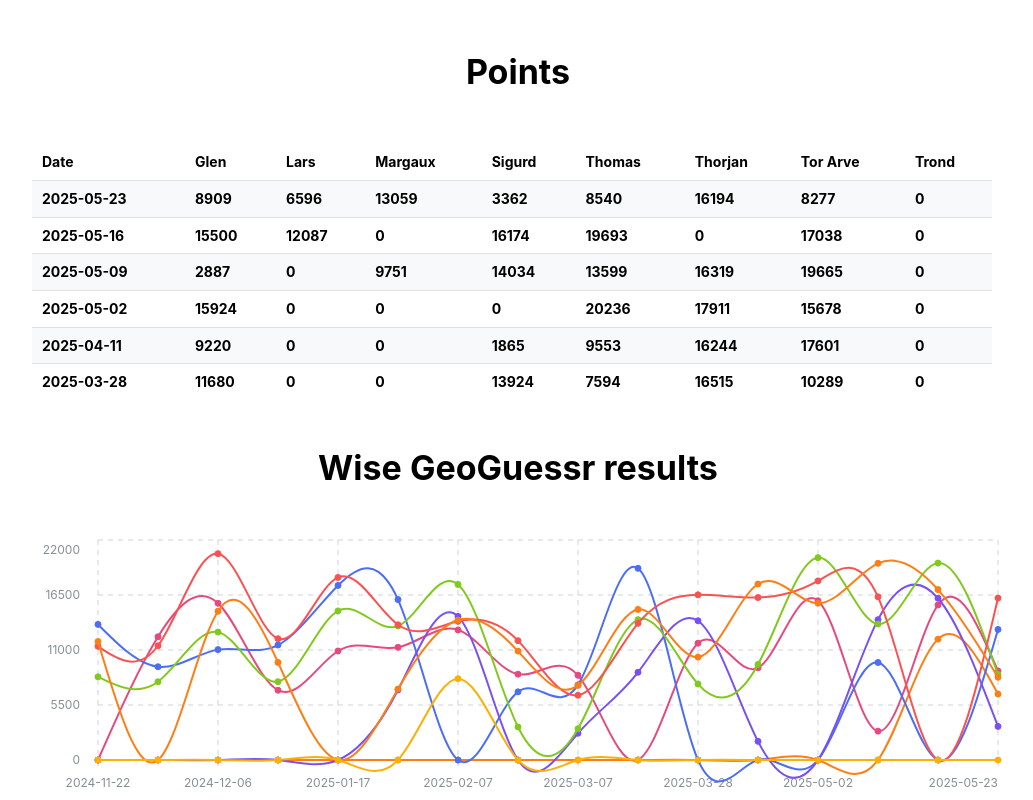
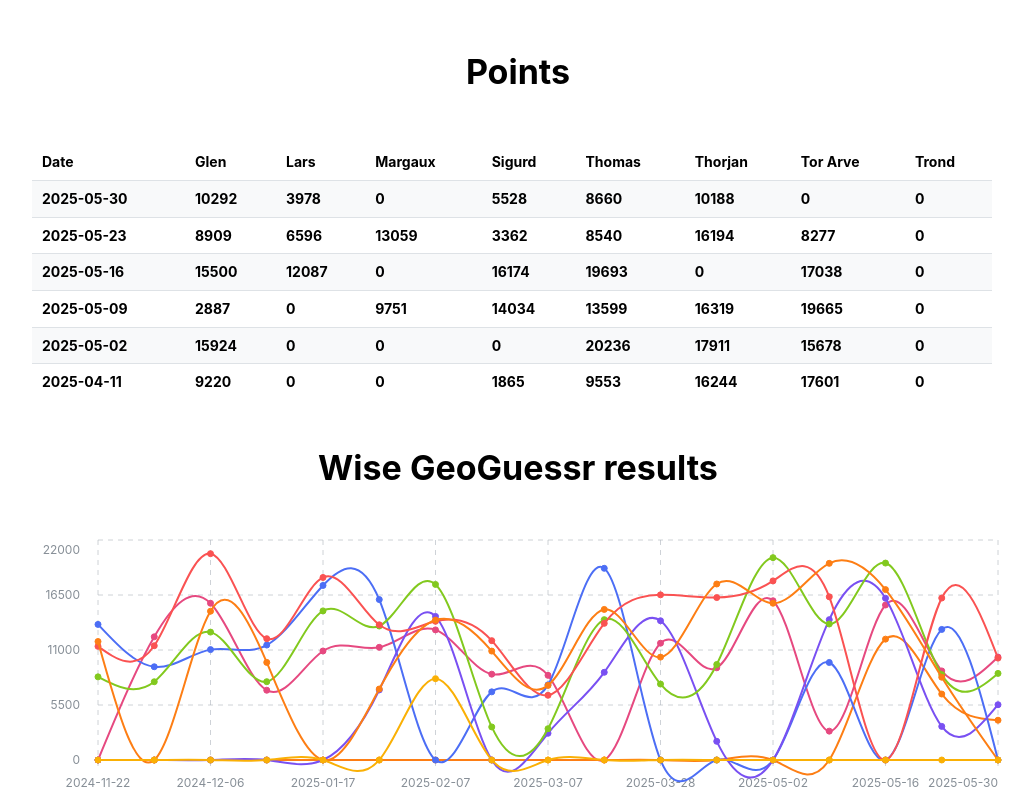
Before and after one commit to glensorbo/wise-geoguessr, a React (Vite) app: page / in a window 1280 px wide. Shown: the top 800 px of the page, without its empty margins (122-1155 px from the left). Built offline with nearby package versions, Linux system fonts and the light colour scheme.

Commit message:
2025-05-30

```diff
--- a/src/data.ts
+++ b/src/data.ts
@@ -9,6 +9,18 @@
   | 'Lars';
 
 export const data: Record<'date' | Player | 'Winner', string | number>[] = [
+  {
+    date: '2025-05-30',
+    Glen: 10292,
+    Thomas: 8660,
+    Margaux: 0,
+    Thorjan: 10188,
+    'Tor Arve': 0,
+    Sigurd: 5528,
+    Trond: 0,
+    Lars: 3978,
+    Winner: 'Glen',
+  },
   {
     date: '2025-05-23',
     Glen: 8909,
```
